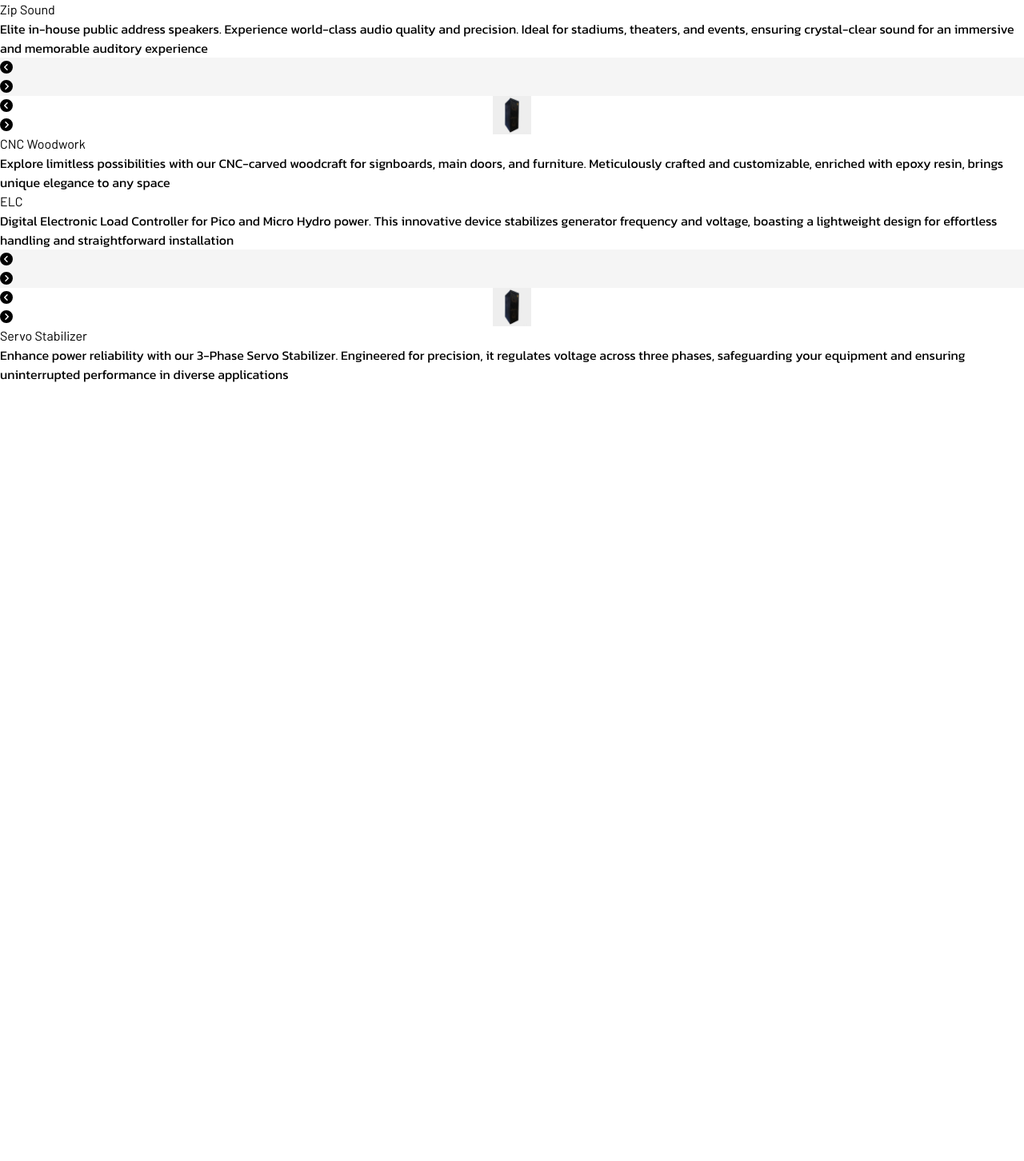
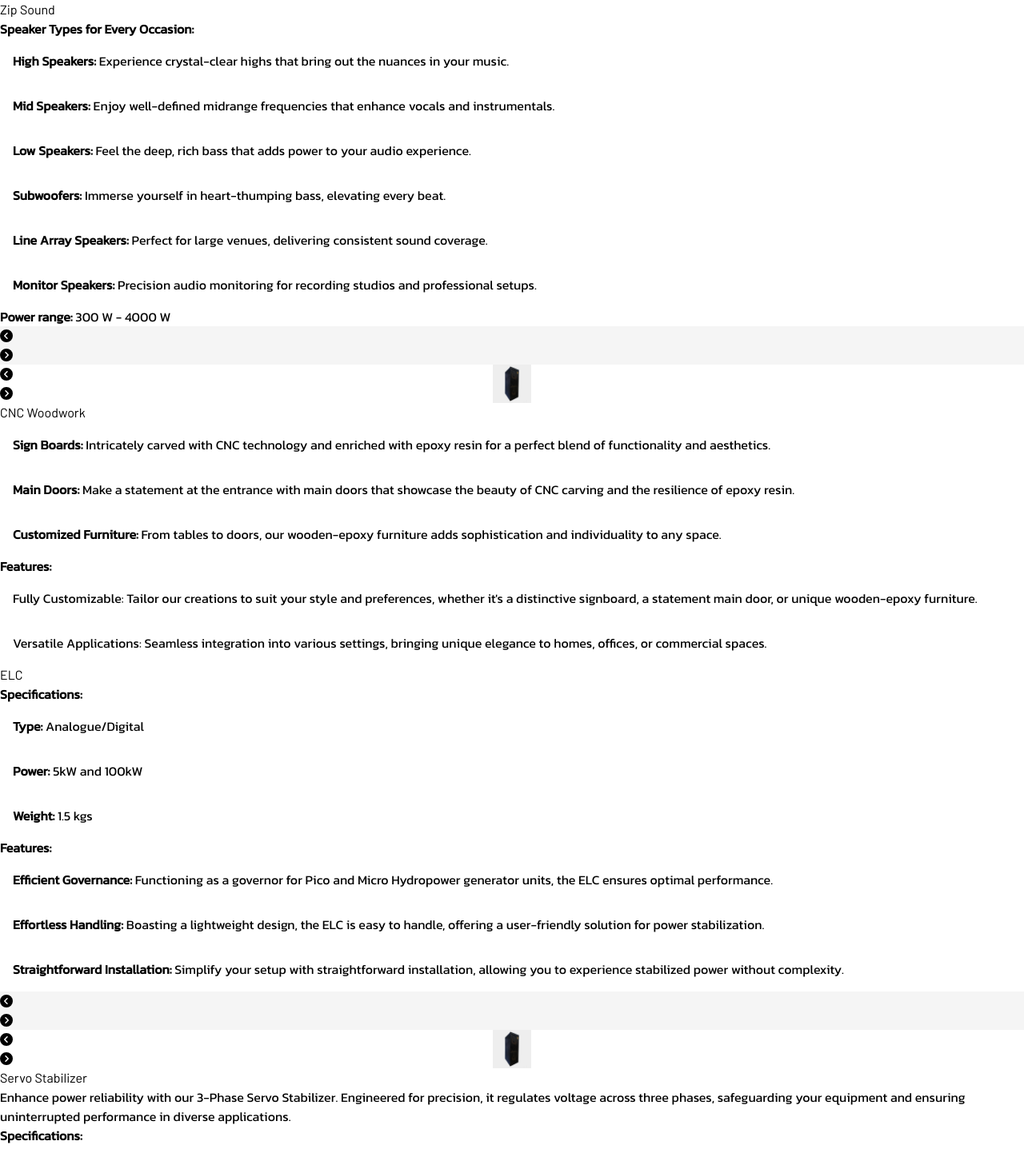
Before and after one commit to sayordebbarma/zeic.in-website, a React (Vite) app: page /products in a window 1280 px wide. Shown: the top 1452 px of the page at 80% size. Before the commit the page ends 800 px from the top, so only its background shows below. Built offline with nearby package versions, Linux system fonts and the light colour scheme.

Commit message:
added product description

```diff
--- a/src/components/HomeAboutUs/HomeAboutUs.jsx
+++ b/src/components/HomeAboutUs/HomeAboutUs.jsx
@@ -20,12 +20,12 @@ const HomeAboutUs = () => {
             <h3 className='font-bold mb-4 text-lg'>The Innovator:</h3>
             <p className='font-light'>
             L Lanu Jamir, an innovator and entrepreneur from Chümoukedima, Nagaland, is the visionary founder of Zip Engineering and Innovation Centre. His journey, marked by resilience and steadfastness, reflects a commitment to fostering electronic, mechanical, and electrical innovations.             </p>
-            <ul className='list-disc pl-6 leading-3 mt-2'>
-              <li style={{ marginBottom: '-1rem' }}>Recognized ELC Technician by Asosiasi Hidro Bandung</li>
-              <li style={{ marginBottom: '-1rem' }}>Recognized ELC Technician by ASEAN Hydropower Competence Centre (HYCOM)</li>
-              <li style={{ marginBottom: '-1rem' }}>Represented Meghalaya State Basin Development Authority</li>
-              <li style={{ marginBottom: '-1rem' }}>Intellectual Property Right for ELC Design (2021)</li>
-              <li style={{ marginBottom: '-1rem' }}>Featured Speaker at Nagaland CSR & Investment Conclave 2022</li>
+            <ul className='list-disc pl-6'>
+              <li className= 'lg: mb-[-30px]'>Recognized ELC Technician by Asosiasi Hidro Bandung</li>
+              <li className= 'lg: mb-[-30px]'>Recognized ELC Technician by ASEAN Hydropower Competence Centre (HYCOM)</li>
+              <li className= 'lg: mb-[-30px]'>Represented Meghalaya State Basin Development Authority</li>
+              <li className= 'lg: mb-[-30px]'>Intellectual Property Right for ELC Design (2021)</li>
+              <li className= 'lg: mb-[-10px]'>Featured Speaker at Nagaland CSR & Investment Conclave 2022</li>
             </ul>
             <Link to='/about-us' className='text-red-600 hover:underline block mt-4'>
               Learn More
--- a/src/pages/products/ProductCard.jsx
+++ b/src/pages/products/ProductCard.jsx
@@ -11,7 +11,21 @@ const ProductCard = ({ productId }) => {
         {
             id: 1,
             name: "Zip Sound",
-            description: "Elite in-house public address speakers. Experience world-class audio quality and precision. Ideal for stadiums, theaters, and events, ensuring crystal-clear sound for an immersive and memorable auditory experience",
+            description: (
+                <>
+                  <p><strong>Speaker Types for Every Occasion:</strong></p>
+                  <ul className='list-disc pl-6 mt-[-10px]'>
+                    <li className= 'lg: mb-[-30px]'><strong>High Speakers: </strong> Experience crystal-clear highs that bring out the nuances in your music.</li>
+                    <li className= 'lg: mb-[-30px]'><strong>Mid Speakers: </strong> Enjoy well-defined midrange frequencies that enhance vocals and instrumentals.</li>
+                    <li className= 'lg: mb-[-30px]'><strong>Low Speakers: </strong> Feel the deep, rich bass that adds power to your audio experience.</li>
+                    <li className= 'lg: mb-[-30px]'><strong>Subwoofers: </strong> Immerse yourself in heart-thumping bass, elevating every beat.</li>
+                    <li className= 'lg: mb-[-30px]'><strong>Line Array Speakers: </strong> Perfect for large venues, delivering consistent sound coverage.</li>
+                    <li className= 'lg: mb-[-5px]'><strong>Monitor Speakers: </strong> Precision audio monitoring for recording studios and professional setups.</li>
+                  </ul>
+
+                  <p><strong>Power range:</strong> 300 W - 4000 W</p>
+                </>
+            ),
             images: [
                 img1,
                 img10,
@@ -21,7 +35,22 @@ const ProductCard = ({ productId }) => {
         {
             id: 2,
             name: "CNC Woodwork",
-            description: "Explore limitless possibilities with our CNC-carved woodcraft for signboards, main doors, and furniture. Meticulously crafted and customizable, enriched with epoxy resin, brings unique elegance to any space",
+            description: (
+                <>
+                  <ul className='list-disc pl-6 mt-[-10px]'>
+                    <li className= 'lg: mb-[-30px]'><strong>Sign Boards: </strong> Intricately carved with CNC technology and enriched with epoxy resin for a perfect blend of functionality and aesthetics.</li>
+                    <li className= 'lg: mb-[-30px]'><strong>Main Doors: </strong>Make a statement at the entrance with main doors that showcase the beauty of CNC carving and the resilience of epoxy resin.</li>
+                    <li className= 'lg: mb-[-5px]'><strong>Customized Furniture: </strong> From tables to doors, our wooden-epoxy furniture adds sophistication and individuality to any space.</li>
+                  </ul>
+
+                  <p><strong>Features:</strong>
+                  <ul className='list-disc pl-6 mt-[-10px]'>
+                    <li className= 'lg: mb-[-30px]'>Fully Customizable: Tailor our creations to suit your style and preferences, whether it's a distinctive signboard, a statement main door, or unique wooden-epoxy furniture.</li>
+                    <li className= 'lg: mb-[-5px]'>Versatile Applications: Seamless integration into various settings, bringing unique elegance to homes, offices, or commercial spaces.</li>
+                  </ul>
+                  </p>
+                </>
+            ),
             images: [
                 img7,
                 img1,
@@ -31,7 +60,23 @@ const ProductCard = ({ productId }) => {
         {
             id: 3,
             name: "ELC",
-            description: "Digital Electronic Load Controller for Pico and Micro Hydro power. This innovative device stabilizes generator frequency and voltage, boasting a lightweight design for effortless handling and straightforward installation",
+            description:  (
+                <>
+                  <p><strong>Specifications:</strong></p>
+                  <ul className='list-disc pl-6 mt-[-10px]'>
+                    <li className= 'lg: mb-[-30px]'><strong>Type: </strong> Analogue/Digital</li>
+                    <li className= 'lg: mb-[-30px]'><strong>Power: </strong> 5kW and 100kW </li>
+                    <li className= 'lg: mb-[-5px]'><strong>Weight: </strong> 1.5 kgs</li>
+                  </ul>
+
+                  <p><strong>Features: </strong></p>
+                  <ul className='list-disc pl-6 mt-[-10px]'>
+                    <li className= 'lg: mb-[-30px]'><strong>Efficient Governance: </strong> Functioning as a governor for Pico and Micro Hydropower generator units, the ELC ensures optimal performance.</li>
+                    <li className= 'lg: mb-[-30px]'><strong>Effortless Handling: </strong> Boasting a lightweight design, the ELC is easy to handle, offering a user-friendly solution for power stabilization.</li>
+                    <li className= 'lg: mb-[-5px]'><strong>Straightforward Installation: </strong> Simplify your setup with straightforward installation, allowing you to experience stabilized power without complexity. </li>
+                  </ul>
+                </>
+            ),
             images: [
                 img1,
                 img10,
@@ -41,7 +86,19 @@ const ProductCard = ({ productId }) => {
         {
             id: 4,
             name: "Servo Stabilizer",
-            description: "Enhance power reliability with our 3-Phase Servo Stabilizer. Engineered for precision, it regulates voltage across three phases, safeguarding your equipment and ensuring uninterrupted performance in diverse applications",
+            description: (
+                <>
+                <p className='lg:mb-3'>Enhance power reliability with our 3-Phase Servo Stabilizer. Engineered for precision, it regulates voltage across three phases, safeguarding your equipment and ensuring uninterrupted performance in diverse applications.</p>
+                  <p><strong>Specifications:</strong></p>
+                  <ul className='list-disc pl-6 mt-[-10px]'>
+                    <li className= 'lg: mb-[-30px]'><strong>Phase: </strong> 3 phase</li>
+                    <li className= 'lg: mb-[-30px]'><strong>Capacity: </strong> 40 kVA</li>
+                    <li className= 'lg: mb-[-30px]'><strong>Input: </strong> 120-280 V/phase</li>
+                    <li className= 'lg: mb-[-5px]'><strong>Output: </strong> 230x3 ± 5%</li>
+                  </ul>
+
+                </>
+            ),
             images: [
                 img7,
                 img1,
```
